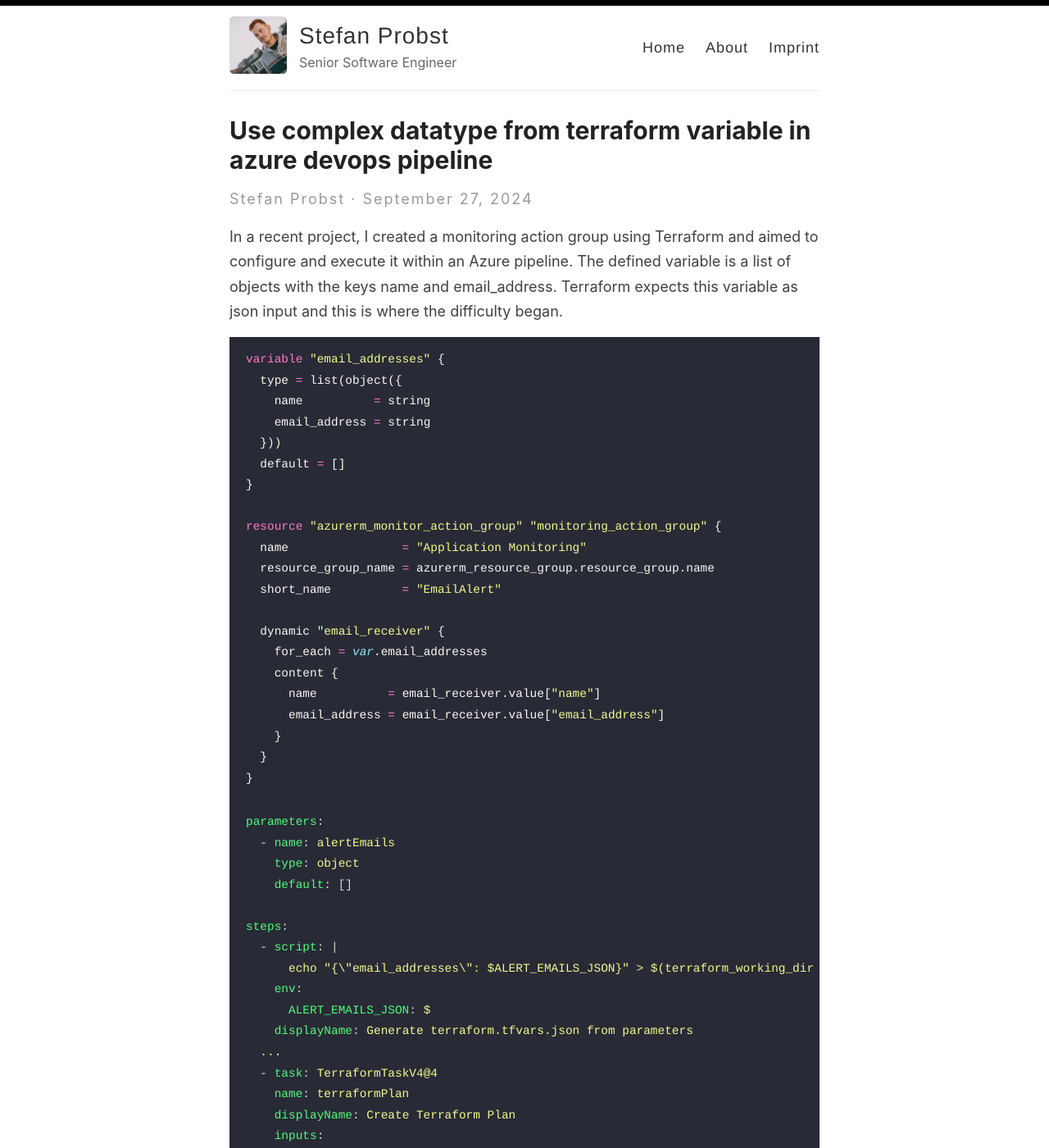
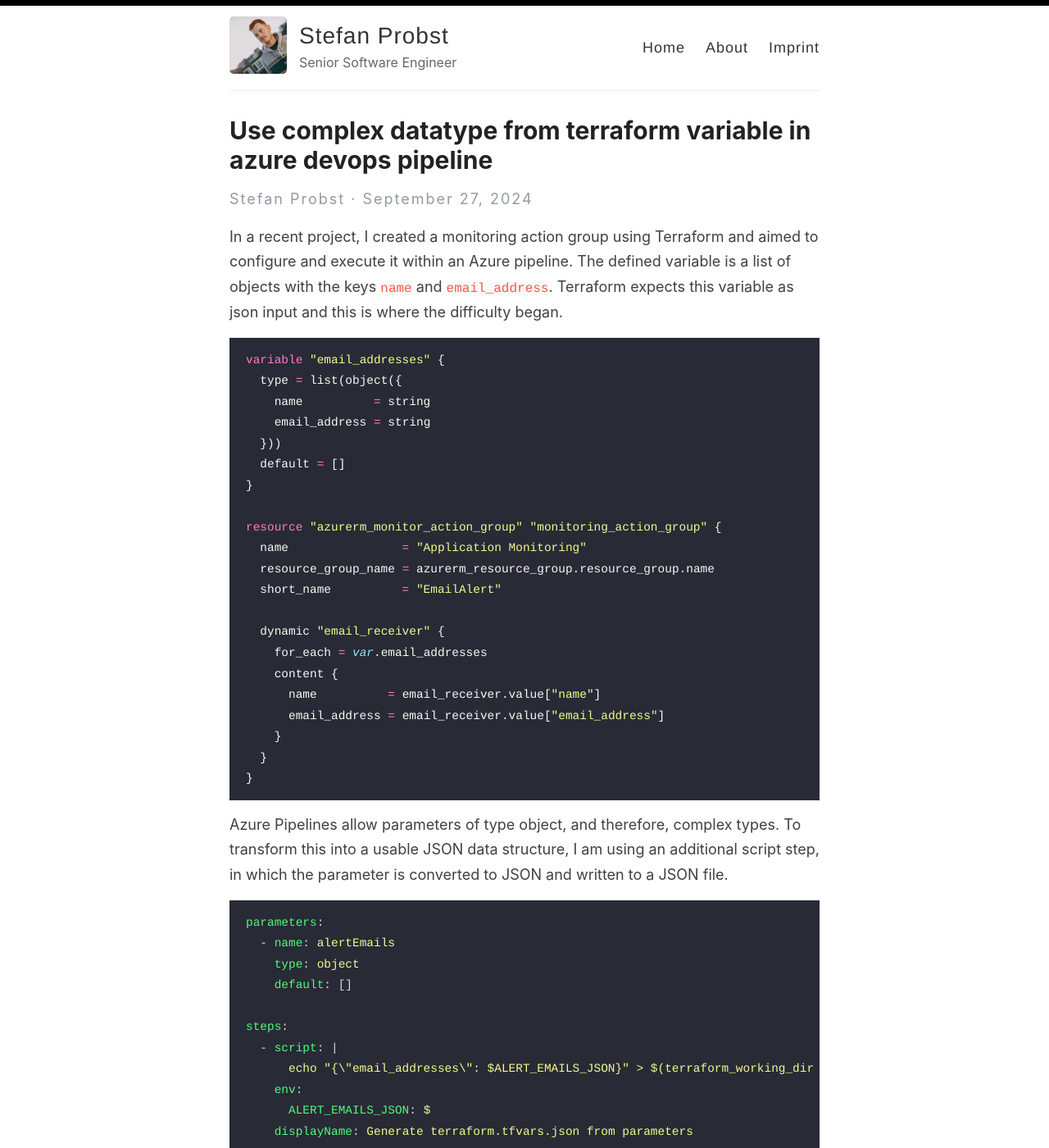
Before and after one commit to probststefan/code-blog, a Jekyll site: the page built from _posts/2024-09-27-complex-terraform-azure-pipeline-parameters.md, in a window 1280 px wide and 1400 px high. Shown: the whole window at 82% size. Built offline with Jekyll 4.4.1, drawn with Linux system fonts in a browser that asks for light colours.

Commit message:
Update 2024-09-27-complex-terraform-azure-pipeline-parameters.md

````diff
--- a/_posts/2024-09-27-complex-terraform-azure-pipeline-parameters.md
+++ b/_posts/2024-09-27-complex-terraform-azure-pipeline-parameters.md
@@ -3,7 +3,7 @@ layout: post
 title: Use complex datatype from terraform variable in azure devops pipeline
 ---
 
-In a recent project, I created a monitoring action group using Terraform and aimed to configure and execute it within an Azure pipeline. The defined variable is a list of objects with the keys name and email_address. Terraform expects this variable as json input and this is where the difficulty began.
+In a recent project, I created a monitoring action group using Terraform and aimed to configure and execute it within an Azure pipeline. The defined variable is a list of objects with the keys `name` and `email_address`. Terraform expects this variable as json input and this is where the difficulty began.
 
 ```terraform
 variable "email_addresses" {
@@ -28,6 +28,8 @@ resource "azurerm_monitor_action_group" "monitoring_action_group" {
   }
 }
 ```
+
+Azure Pipelines allow parameters of type object, and therefore, complex types. To transform this into a usable JSON data structure, I am using an additional script step, in which the parameter is converted to JSON and written to a JSON file.
 
 ```yml
 parameters:
````
